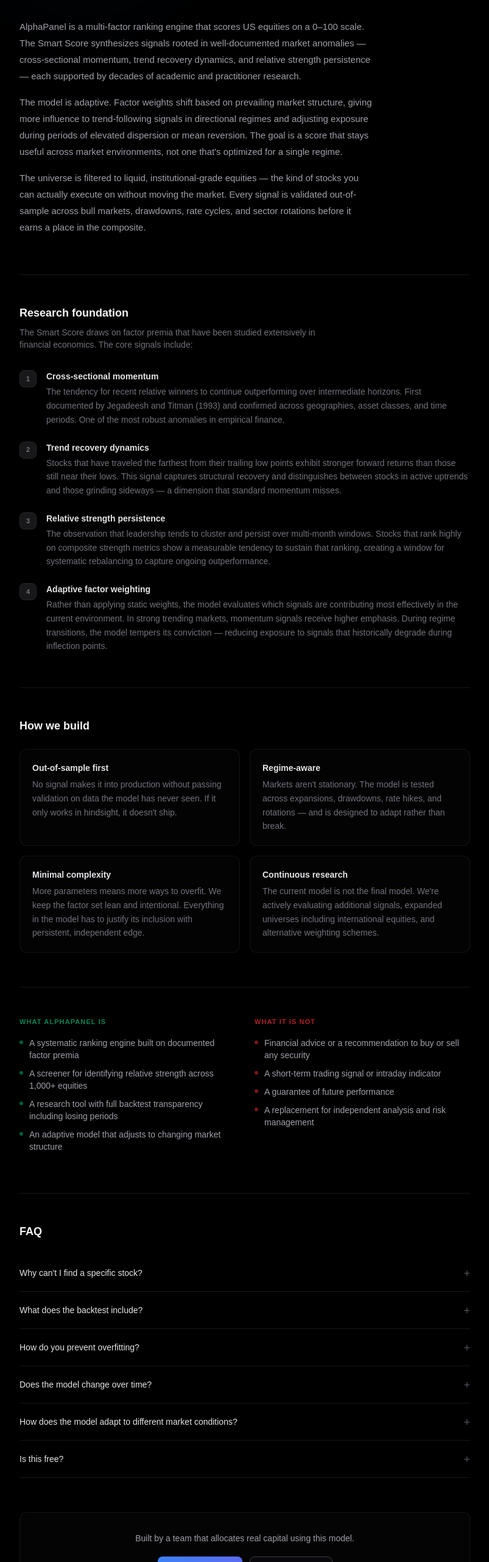
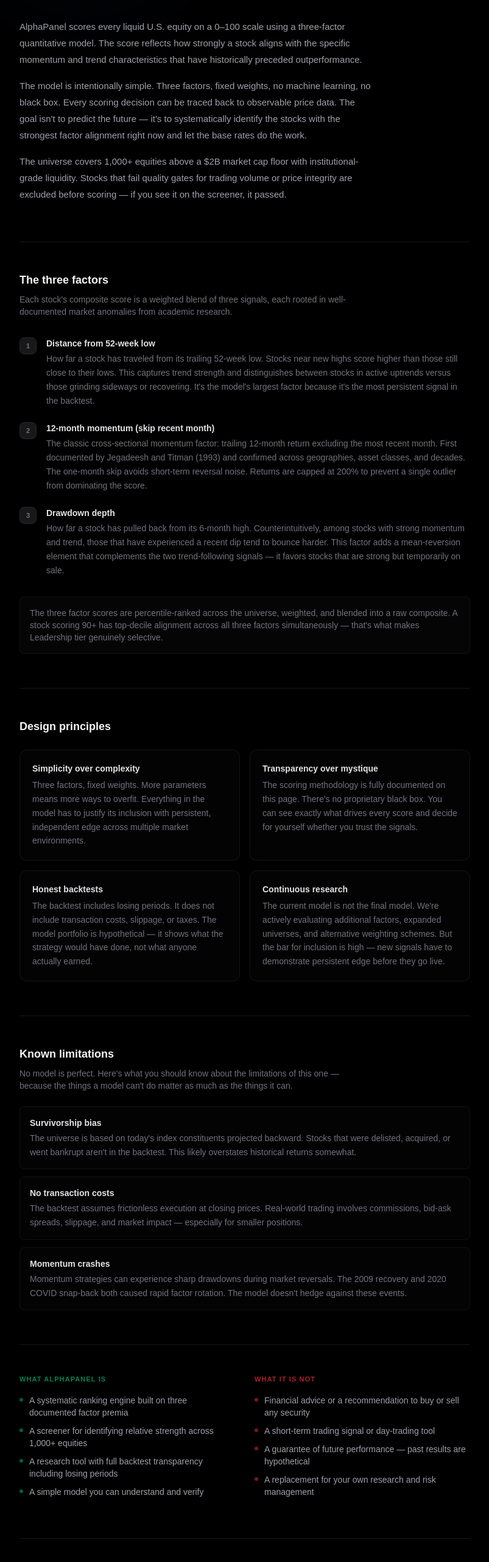
Before and after one commit to mdaly0277/marketintel, a Next.js app: page /about in a window 1280 px wide. Shown: the part 225-2786 px from the top of the page at 61% size, without its empty margins (238-1041 px from the left). Built offline with nearby package versions, Linux system fonts and the light colour scheme.

Commit message:
updated about page

```diff
--- a/app/about/page.tsx
+++ b/app/about/page.tsx
@@ -65,9 +65,9 @@
           <div className="text-[11px] font-bold uppercase tracking-[0.2em] text-zinc-600 mb-5">About</div>
 
           <h1 className="text-3xl sm:text-4xl font-bold tracking-tight leading-[1.15] text-zinc-50 max-w-[560px]">
-            Quantitative equity rankings<br />
+            A systematic approach to<br />
             <span className="text-transparent bg-clip-text bg-gradient-to-r from-blue-400 to-indigo-400">
-              grounded in research.
+              ranking the equity market.
             </span>
           </h1>
         </FadeIn>
@@ -75,53 +75,46 @@
         <FadeIn delay={300}>
           <div className="mt-8 space-y-4 text-[15px] leading-[1.8] text-zinc-400 max-w-[580px]">
             <p>
-              AlphaPanel is a multi-factor ranking engine that scores US equities on a 0–100 scale.
-              The Smart Score synthesizes signals rooted in well-documented market anomalies —
-              cross-sectional momentum, trend recovery dynamics, and relative strength persistence —
-              each supported by decades of academic and practitioner research.
+              AlphaPanel scores every liquid U.S. equity on a 0–100 scale using a three-factor
+              quantitative model. The score reflects how strongly a stock aligns with the specific
+              momentum and trend characteristics that have historically preceded outperformance.
             </p>
             <p>
-              The model is adaptive. Factor weights shift based on prevailing market structure,
-              giving more influence to trend-following signals in directional regimes and
-              adjusting exposure during periods of elevated dispersion or mean reversion.
-              The goal is a score that stays useful across market environments, not one that's
-              optimized for a single regime.
+              The model is intentionally simple. Three factors, fixed weights, no machine learning,
+              no black box. Every scoring decision can be traced back to observable price data.
+              The goal isn't to predict the future — it's to systematically identify the stocks
+              with the strongest factor alignment right now and let the base rates do the work.
             </p>
             <p>
-              The universe is filtered to liquid, institutional-grade equities — the kind of stocks
-              you can actually execute on without moving the market. Every signal is validated
-              out-of-sample across bull markets, drawdowns, rate cycles, and sector rotations
-              before it earns a place in the composite.
+              The universe covers 1,000+ equities above a $2B market cap floor with institutional-grade
+              liquidity. Stocks that fail quality gates for trading volume or price integrity are
+              excluded before scoring — if you see it on the screener, it passed.
             </p>
           </div>
         </FadeIn>
 
-        {/* ── Research foundation ── */}
+        {/* ── The Three Factors ── */}
         <FadeIn delay={400}>
           <section className="mt-16 pb-14 border-t border-zinc-800/60 pt-12">
-            <h2 className="text-lg font-semibold text-zinc-100 mb-2">Research foundation</h2>
+            <h2 className="text-lg font-semibold text-zinc-100 mb-2">The three factors</h2>
             <p className="text-sm text-zinc-500 mb-8 max-w-[540px]">
-              The Smart Score draws on factor premia that have been studied extensively
-              in financial economics. The core signals include:
+              Each stock's composite score is a weighted blend of three signals, each
+              rooted in well-documented market anomalies from academic research.
             </p>
 
             <div className="space-y-6">
               {[
                 {
-                  title: "Cross-sectional momentum",
-                  desc: "The tendency for recent relative winners to continue outperforming over intermediate horizons. First documented by Jegadeesh and Titman (1993) and confirmed across geographies, asset classes, and time periods. One of the most robust anomalies in empirical finance.",
+                  title: "Distance from 52-week low",
+                  desc: "How far a stock has traveled from its trailing 52-week low. Stocks near new highs score higher than those still close to their lows. This captures trend strength and distinguishes between stocks in active uptrends versus those grinding sideways or recovering. It's the model's largest factor because it's the most persistent signal in the backtest.",
                 },
                 {
-                  title: "Trend recovery dynamics",
-                  desc: "Stocks that have traveled the farthest from their trailing low points exhibit stronger forward returns than those still near their lows. This signal captures structural recovery and distinguishes between stocks in active uptrends and those grinding sideways — a dimension that standard momentum misses.",
+                  title: "12-month momentum (skip recent month)",
+                  desc: "The classic cross-sectional momentum factor: trailing 12-month return excluding the most recent month. First documented by Jegadeesh and Titman (1993) and confirmed across geographies, asset classes, and decades. The one-month skip avoids short-term reversal noise. Returns are capped at 200% to prevent a single outlier from dominating the score.",
                 },
                 {
-                  title: "Relative strength persistence",
-                  desc: "The observation that leadership tends to cluster and persist over multi-month windows. Stocks that rank highly on composite strength metrics show a measurable tendency to sustain that ranking, creating a window for systematic rebalancing to capture ongoing outperformance.",
-                },
-                {
-                  title: "Adaptive factor weighting",
-                  desc: "Rather than applying static weights, the model evaluates which signals are contributing most effectively in the current environment. In strong trending markets, momentum signals receive higher emphasis. During regime transitions, the model tempers its conviction — reducing exposure to signals that historically degrade during inflection points.",
+                  title: "Drawdown depth",
+                  desc: "How far a stock has pulled back from its 6-month high. Counterintuitively, among stocks with strong momentum and trend, those that have experienced a recent dip tend to bounce harder. This factor adds a mean-reversion element that complements the two trend-following signals — it favors stocks that are strong but temporarily on sale.",
                 },
               ].map((item, i) => (
                 <div key={item.title} className="flex gap-4">
@@ -135,24 +128,64 @@
                 </div>
               ))}
             </div>
+
+            <div className="mt-8 rounded-lg border border-zinc-800/40 bg-zinc-950/60 p-4 text-sm text-zinc-500">
+              The three factor scores are percentile-ranked across the universe, weighted, and blended
+              into a raw composite. A stock scoring 90+ has top-decile alignment across all three factors
+              simultaneously — that's what makes Leadership tier genuinely selective.
+            </div>
           </section>
         </FadeIn>
 
         {/* ── Principles ── */}
         <FadeIn delay={200}>
           <section className="pb-14 border-t border-zinc-800/60 pt-12">
-            <h2 className="text-lg font-semibold text-zinc-100 mb-6">How we build</h2>
+            <h2 className="text-lg font-semibold text-zinc-100 mb-6">Design principles</h2>
 
             <div className="grid grid-cols-1 gap-4 sm:grid-cols-2">
               {[
-                ["Out-of-sample first", "No signal makes it into production without passing validation on data the model has never seen. If it only works in hindsight, it doesn't ship."],
-                ["Regime-aware", "Markets aren't stationary. The model is tested across expansions, drawdowns, rate hikes, and rotations — and is designed to adapt rather than break."],
-                ["Minimal complexity", "More parameters means more ways to overfit. We keep the factor set lean and intentional. Everything in the model has to justify its inclusion with persistent, independent edge."],
-                ["Continuous research", "The current model is not the final model. We're actively evaluating additional signals, expanded universes including international equities, and alternative weighting schemes."],
+                ["Simplicity over complexity", "Three factors, fixed weights. More parameters means more ways to overfit. Everything in the model has to justify its inclusion with persistent, independent edge across multiple market environments."],
+                ["Transparency over mystique", "The scoring methodology is fully documented on this page. There's no proprietary black box. You can see exactly what drives every score and decide for yourself whether you trust the signals."],
+                ["Honest backtests", "The backtest includes losing periods. It does not include transaction costs, slippage, or taxes. The model portfolio is hypothetical — it shows what the strategy would have done, not what anyone actually earned."],
+                ["Continuous research", "The current model is not the final model. We're actively evaluating additional factors, expanded universes, and alternative weighting schemes. But the bar for inclusion is high — new signals have to demonstrate persistent edge before they go live."],
               ].map(([title, body]) => (
                 <div key={title} className="rounded-xl border border-zinc-800/50 bg-zinc-950/40 p-5 hover:border-zinc-700/50 transition-colors">
                   <div className="text-sm font-semibold text-zinc-200 mb-1.5">{title}</div>
                   <p className="text-sm leading-relaxed text-zinc-500">{body}</p>
+                </div>
+              ))}
+            </div>
+          </section>
+        </FadeIn>
+
+        {/* ── Known limitations ── */}
+        <FadeIn delay={200}>
+          <section className="pb-14 border-t border-zinc-800/60 pt-12">
+            <h2 className="text-lg font-semibold text-zinc-100 mb-2">Known limitations</h2>
+            <p className="text-sm text-zinc-500 mb-6 max-w-[540px]">
+              No model is perfect. Here's what you should know about the limitations
+              of this one — because the things a model can't do matter as much as the things it can.
+            </p>
+
+            <div className="space-y-3">
+              {[
+                {
+                  title: "Survivorship bias",
+                  desc: "The universe is based on today's index constituents projected backward. Stocks that were delisted, acquired, or went bankrupt aren't in the backtest. This likely overstates historical returns somewhat.",
+                },
+                {
+                  title: "No transaction costs",
+                  desc: "The backtest assumes frictionless execution at closing prices. Real-world trading involves commissions, bid-ask spreads, slippage, and market impact — especially for smaller positions.",
+                },
+                {
+                  title: "Momentum crashes",
+                  desc: "Momentum strategies can experience sharp drawdowns during market reversals. The 2009 recovery and 2020 COVID snap-back both caused rapid factor rotation. The model doesn't hedge against these events.",
+                },
+
+              ].map((item) => (
+                <div key={item.title} className="rounded-lg border border-zinc-800/40 bg-zinc-950/40 p-4">
+                  <div className="text-sm font-semibold text-zinc-200 mb-1">{item.title}</div>
+                  <p className="text-sm leading-relaxed text-zinc-500">{item.desc}</p>
                 </div>
               ))}
             </div>
@@ -166,10 +199,10 @@
               <div>
                 <h3 className="text-[11px] font-bold uppercase tracking-widest text-emerald-500/70 mb-4">What AlphaPanel is</h3>
                 {[
-                  "A systematic ranking engine built on documented factor premia",
+                  "A systematic ranking engine built on three documented factor premia",
                   "A screener for identifying relative strength across 1,000+ equities",
                   "A research tool with full backtest transparency including losing periods",
-                  "An adaptive model that adjusts to changing market structure",
+                  "A simple model you can understand and verify",
                 ].map((t, i) => (
                   <div key={i} className="flex gap-2.5 mb-2.5 text-sm text-zinc-400">
                     <span className="mt-1.5 h-1.5 w-1.5 rounded-full bg-emerald-500/50 shrink-0" />
@@ -181,9 +214,9 @@
                 <h3 className="text-[11px] font-bold uppercase tracking-widest text-red-500/70 mb-4">What it is not</h3>
                 {[
                   "Financial advice or a recommendation to buy or sell any security",
-                  "A short-term trading signal or intraday indicator",
-                  "A guarantee of future performance",
-                  "A replacement for independent analysis and risk management",
+                  "A short-term trading signal or day-trading tool",
+                  "A guarantee of future performance — past results are hypothetical",
+                  "A replacement for your own research and risk management",
                 ].map((t, i) => (
                   <div key={i} className="flex gap-2.5 mb-2.5 text-sm text-zinc-400">
                     <span className="mt-1.5 h-1.5 w-1.5 rounded-full bg-red-500/50 shrink-0" />
@@ -201,35 +234,36 @@
             <h2 className="text-lg font-semibold text-zinc-100 mb-6">FAQ</h2>
             <div>
               <FAQ q="Why can't I find a specific stock?">
-                The universe is filtered to US equities above a market cap threshold with
-                sufficient trading history and liquidity. If a stock isn't showing up, it
-                likely falls outside these parameters. We're expanding coverage over time.
+                The universe is filtered to U.S. equities above a $2B market cap with sufficient
+                trading volume and price history. Stocks that fail liquidity or data integrity
+                checks are excluded. If a stock isn't showing up, it didn't pass these quality gates.
               </FAQ>
-              <FAQ q="What does the backtest include?">
-                Historical prices from 2017 through the present with systematic rebalancing
-                at closing prices. It does not include transaction costs, slippage, taxes,
-                or market impact. The model portfolio is hypothetical.
+              <FAQ q="What does the score actually mean?">
+                A score of 85 means that stock has stronger factor alignment — momentum, trend
+                position, and recovery dynamics — than roughly 85% of the scored universe. It doesn't
+                mean the stock will go up. It means the stock matches the profile that has historically
+                preceded above-average returns.
+              </FAQ>
+              <FAQ q="What's included in the backtest?">
+                Historical prices with monthly rebalancing at closing prices. It does not include
+                transaction costs, slippage, taxes, or market impact. The current universe is
+                projected backward, which introduces survivorship bias. The model portfolio
+                is entirely hypothetical.
               </FAQ>
               <FAQ q="How do you prevent overfitting?">
-                Three ways. Out-of-sample validation across multiple time periods. Deliberate
-                simplicity — fewer parameters, fewer degrees of freedom. And regime stress testing —
-                every signal has to work in bull markets, bear markets, and transitions between them.
+                Deliberate simplicity. Three factors with fixed weights. No machine learning,
+                no parameter sweeps, no curve-fitting to historical data. The model either works
+                because the underlying factor premia are real, or it doesn't.
               </FAQ>
-              <FAQ q="Does the model change over time?">
-                The model is designed to evolve. We continuously research new signals, weighting
-                approaches, and universe expansions. But the bar for inclusion is high — new inputs
-                have to demonstrate persistent, independent edge across multiple environments before
-                they go live.
-              </FAQ>
-              <FAQ q="How does the model adapt to different market conditions?">
-                The scoring system evaluates which signals are most effective in the current
-                environment and adjusts factor emphasis accordingly. In strong trending markets,
-                directional signals carry more weight. During volatile or transitional periods,
-                the model becomes more conservative in its signal emphasis to avoid whipsaws.
+              <FAQ q="Why are the factor weights fixed?">
+                Adaptive weights sound sophisticated but they introduce a new optimization problem —
+                now you're overfitting the weighting function instead of the factors themselves.
+                Fixed weights are more robust and easier to reason about. The current split reflects
+                which factors showed the most consistent forward return separation in the backtest.
               </FAQ>
               <FAQ q="Is this free?">
-                Free during beta. We'll introduce paid tiers as the platform matures,
-                but core screening will always have a free option.
+                Free during the current phase. We'll likely introduce paid tiers as the platform
+                matures, but core screening functionality will always have a free option.
               </FAQ>
             </div>
           </section>
@@ -239,7 +273,8 @@
         <FadeIn delay={200}>
           <section className="rounded-xl border border-zinc-800/50 bg-zinc-950/50 p-8 text-center">
             <p className="text-sm text-zinc-400 max-w-[440px] mx-auto">
-              Built by a team that allocates real capital using this model.
+              Built by an independent researcher. No institutional backing,
+              no conflicts of interest — just a model and the data.
             </p>
             <div className="mt-5 flex justify-center gap-3">
               <a
@@ -261,8 +296,6 @@
             <span><span className="text-zinc-400">AlphaPanel</span> — Quantitative equity rankings.</span>
             <div className="flex items-center gap-3">
               <span>Not financial advice</span>
-              <span className="text-zinc-800">·</span>
-              <span>v2.0</span>
             </div>
           </div>
         </footer>
--- a/app/page.tsx
+++ b/app/page.tsx
@@ -142,88 +142,6 @@
   );
 }
 
-/* ── Animated score card ────────────────────────────────── */
-
-function ScoreCard() {
-  const [score, setScore] = useState(0);
-  const [phase, setPhase] = useState<"counting" | "done">("counting");
-  const ref = useRef<HTMLDivElement>(null);
-  const started = useRef(false);
-
-  useEffect(() => {
-    const el = ref.current;
-    if (!el) return;
-    const obs = new IntersectionObserver(
-      ([entry]) => {
-        if (entry.isIntersecting && !started.current) {
-          started.current = true;
-          obs.disconnect();
-          const duration = 1800;
-          const target = 94;
-          const startTime = performance.now();
-          const step = (now: number) => {
-            const p = Math.min((now - startTime) / duration, 1);
-            const e = 1 - Math.pow(1 - p, 4);
-            setScore(Math.round(e * target));
-            if (p < 1) requestAnimationFrame(step);
-            else setTimeout(() => setPhase("done"), 200);
-          };
-          requestAnimationFrame(step);
-        }
-      },
-      { threshold: 0.3 }
-    );
-    obs.observe(el);
-    return () => obs.disconnect();
-  }, []);
-
-  const tier = score >= 90 ? "Leadership" : score >= 80 ? "Positive" : score >= 70 ? "Neutral" : score >= 60 ? "Caution" : "Avoid";
-  const tierColor = score >= 90 ? "border-emerald-700/50 bg-emerald-950/40 text-emerald-300"
-    : score >= 80 ? "border-sky-700/50 bg-sky-950/40 text-sky-300"
-    : score >= 70 ? "border-zinc-700/50 bg-zinc-800/40 text-zinc-400"
-    : score >= 60 ? "border-amber-700/50 bg-amber-950/40 text-amber-300"
-    : "border-red-800/50 bg-red-950/40 text-red-400";
-  const barColor = score >= 90 ? "bg-emerald-500" : score >= 80 ? "bg-sky-500" : score >= 70 ? "bg-zinc-500" : score >= 60 ? "bg-amber-500" : "bg-red-500";
-
-  return (
-    <div ref={ref} className="w-full max-w-[340px]">
-      <div className="rounded-xl border border-zinc-800/60 bg-zinc-950/80 p-5 sm:p-6 backdrop-blur-sm">
-        <div className="flex items-center justify-between mb-4">
-          <div>
-            <div className="text-[11px] text-zinc-600 font-mono">EXAMPLE</div>
-            <div className="text-lg font-bold text-zinc-200 tracking-wide">AAPL</div>
-            <div className="text-[11px] text-zinc-600">Apple Inc.</div>
-          </div>
-          <div className="text-right">
-            <div className="text-4xl font-extrabold tabular-nums text-zinc-100">{score}</div>
-            <div className="text-[10px] text-zinc-600 mt-0.5">/ 100</div>
-          </div>
-        </div>
-
-        {/* Score bar */}
-        <div className="h-2 bg-zinc-800/50 rounded-full overflow-hidden mb-3">
-          <div
-            className={`h-full rounded-full ${barColor} transition-all duration-300`}
-            style={{ width: `${score}%`, opacity: 0.7 }}
-          />
-        </div>
-
-        {/* Tier badge */}
-        <div className="flex items-center justify-between">
-          <span className={`inline-block rounded-md border px-2 py-0.5 text-[10px] font-bold tracking-wide uppercase transition-all duration-300 ${tierColor}`}>
-            {tier}
-          </span>
-          {phase === "done" && (
-            <span className="text-[10px] text-zinc-700 animate-pulse">
-              Top {score >= 90 ? "3" : score >= 80 ? "12" : "25"}% of universe
-            </span>
-          )}
-        </div>
-      </div>
-    </div>
-  );
-}
-
 /* ── Page ───────────────────────────────────────────────── */
 
 export default function HomePage() {
@@ -249,10 +167,8 @@
   const t6 = useMemo(() => indexTierTable(getField(tierBt ?? {}, ["table_6m"], [])), [tierBt]);
   const t12 = useMemo(() => indexTierTable(getField(tierBt ?? {}, ["table_12m"], [])), [tierBt]);
   const counts = useMemo(() => getField(tierBt ?? {}, ["current_counts"], null), [tierBt]);
-
-  // Pull dynamic stats from the data
   const totalScored = useMemo(() => getField(tierBt ?? {}, ["total_scored"], null), [tierBt]);
-  const nHoldings = 25; // matches CONFIG
+  const nHoldings = 25;
 
   function stats(k: string) {
     return {
@@ -409,15 +325,10 @@
         </section>
 
         {/* ══════════════════════════════════════════════════
-            SCORE CARD + NUMBERS
+            NUMBERS STRIP
         ══════════════════════════════════════════════════ */}
         <Reveal>
           <section className="pb-20 sm:pb-24">
-            {/* Animated score example */}
-            <div className="flex justify-center mb-12">
-              <ScoreCard />
-            </div>
-
             <div className="flex flex-wrap justify-between gap-6 sm:gap-0 border-y border-zinc-800/50 py-8 px-2">
               {[
                 { val: totalScored ?? 1200, suffix: "+", label: "Stocks scored" },
```
